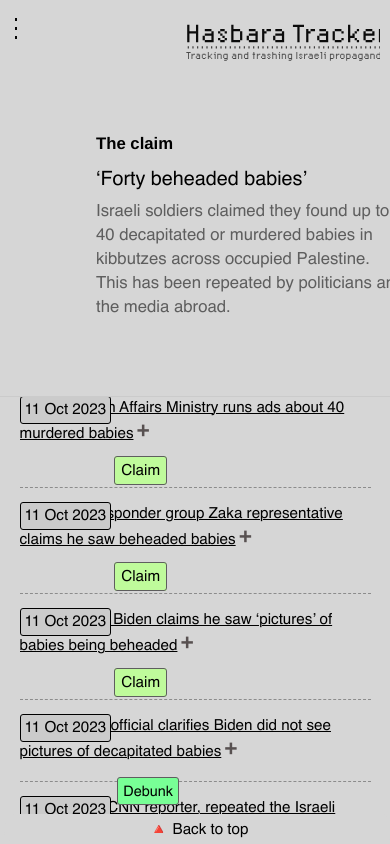
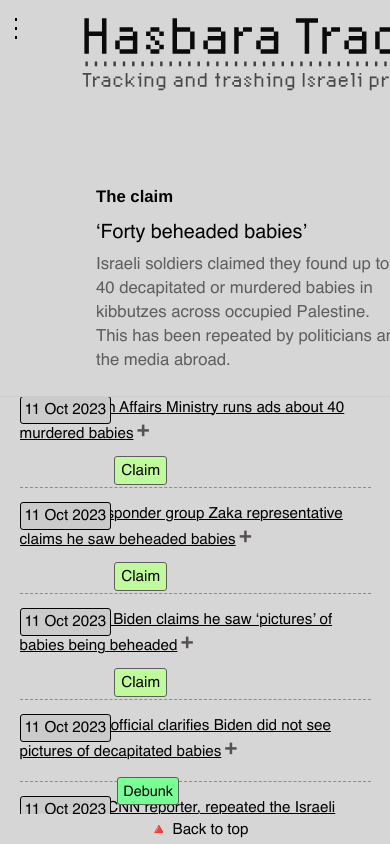
Before and after one commit to tamtzekin/hasbara-tracker, a React (Create React App) app: page /forty-beheaded-babies in a window 390 px wide. Shown: the top 844 px of the page. Built offline with nearby package versions, Linux system fonts and the light colour scheme.

Commit message:
logo sizing

```diff
--- a/src/App.css
+++ b/src/App.css
@@ -441,9 +441,6 @@ oooooooooooooooooooooooooooooooooooooooooooooooooooooooooooooooooooooooooooooooo
 
     .logo-container svg {
         vertical-align: middle;
-        width: 50%;
-        margin-top: -9%;
-        margin-left: 27%;
     }
 
     .nav-links {
--- a/src/components/ClaimFortyBeheadedBabies.js
+++ b/src/components/ClaimFortyBeheadedBabies.js
@@ -252,7 +252,7 @@ export default function ClaimFortyBeheadedBabies() {
 
 {/* TODO: Refactor this properly to use Logo component */}
 
-            <div className="logo-container w-64 ml-20">
+            <div className="logo-container w-1/5 mt-1 ml-20">
                 <Link to="/">
                     {/* <span className="flex">
                         <img className="w-10/12 mt-5" src="/img/ht-logo.png"></img>
```
Also changed, not shown: src/components/Logo.js.
